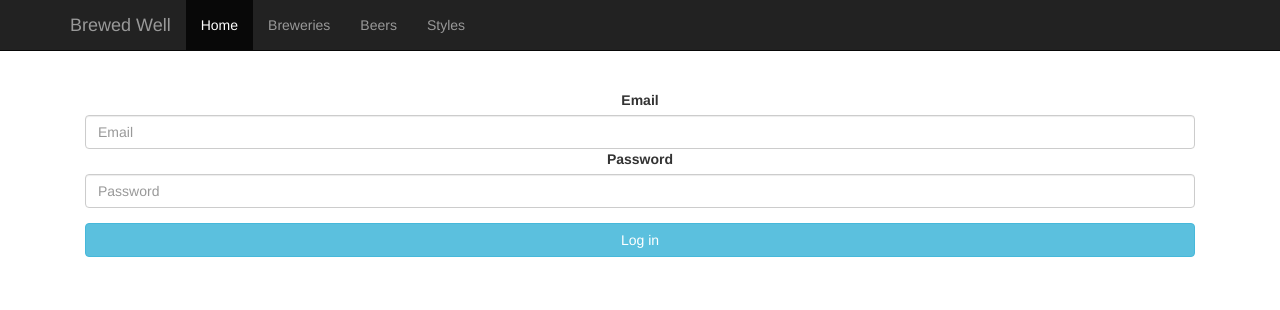
After one commit to sheeksav/brewedwell, a Django app: page /login/ in a window 1280 px wide. The commit adds this page. Shown: the top 310 px of the page. Run offline with Django 3.2, Linux system fonts and the light colour scheme; some libraries are stand-ins or nearby versions.

Commit message:
Created LoginView and login page template.

```diff
--- a/brewedwell/settings.py
+++ b/brewedwell/settings.py
@@ -87,3 +87,5 @@ USE_TZ = True
 # https://docs.djangoproject.com/en/1.6/howto/static-files/
 
 STATIC_URL = '/static/'
+
+LOGIN_URL = '/login/'
--- a/brewedwell/urls.py
+++ b/brewedwell/urls.py
@@ -1,6 +1,6 @@
 from django.conf.urls import patterns, include, url
 from engine.views import HomeView, BreweryListView, BeerListView, BreweryDetailView, BeerDetailView, StyleListView, \
-StyleDetailView
+StyleDetailView, LoginView
 
 from django.contrib import admin
 admin.autodiscover()
@@ -12,6 +12,7 @@ urlpatterns = patterns('',
 
     url(r'^admin/', include(admin.site.urls)),
 
+    url(r'^login/$', LoginView.as_view(), name='login'),
     url(r'^$', HomeView.as_view(), name='home'),
     url(r'^breweries/$', BreweryListView.as_view(), name='brewery-list'),
     url(r'^beers/$', BeerListView.as_view(), name='beer-list'),
--- /dev/null
+++ b/engine/forms.py
@@ -0,0 +1,14 @@
+from django import forms
+from django.contrib.auth.models import User
+
+class LoginForm(forms.Form):
+	email = forms.EmailField()
+	password = forms.CharField
+
+	def clean_email(self):
+		email = self.cleaned_data.get('email')
+
+		if not User.objects.filter(email=email).exists():
+			raise form.ValidationError('Email address not found')
+
+		return email
--- a/engine/views.py
+++ b/engine/views.py
@@ -1,11 +1,49 @@
 from django.shortcuts import render, redirect
-from django.views.generic import TemplateView
+from django.views.generic import TemplateView, FormView, View
 from engine.models import Brewery, Beer, Style
+from django.contrib.auth import login, authenticate, logout
+from django.contrib.auth.models import User
+
+from .forms import LoginForm
 
 # Create your views here.
 
 class HomeView(TemplateView):
 	template_name = 'engine/home.html'
+
+
+class LoginView(FormView):
+	form_class = LoginForm
+	template_name = 'login.html'
+	success_url = ''
+
+	def get_context_data(self, **kwargs):
+		context = super(LoginView, self).get_context_data(**kwargs)
+		context['next'] = self.request.GET.get('next')
+		return context
+
+	def form_valid(self, form):
+		username = User.objects.get(email=form.cleaned_data.get('email')).username
+		user = authenticate(username=username, password=form.cleaned_data.get('password'))
+
+		if user:
+			login(self.request, user)
+
+		if 'next' in self.request.GET:
+			self.success_url = self.request.GET.next('next')
+		else:
+			self.success_url = '/styles/'
+
+		return super(LoginView, self).form_valid(form)
+
+
+class LogoutView(View):
+
+	def get(self, request):
+		logout(request)
+
+		return redirect('home')
+
 
 class BreweryListView(TemplateView):
 	template_name = 'engine/brewery-list.html'
--- /dev/null
+++ b/templates/login.html
@@ -0,0 +1,30 @@
+{% extends 'base.html' %}
+
+
+{% block content %}
+
+<div class="container">
+	<div class="content-wrapper">
+
+		<form method="post" action="" role="form">
+
+			{% csrf_token %}
+
+			<div class="form-group">
+
+				<label for="id_email">Email</label>
+				<input class="form-control" id="id_email" name="email" placeholder="Email" type="email" autocomplete="off">
+
+				<label for="id_password">Password</label>
+				<input class="form-control" id="id_password" name="password" placeholder="Password" type="password" autocomplete="off">
+
+			</div>
+
+			<button type="submit" class="btn btn-info btn-block">Log in</button>
+
+		</form>
+
+	</div> <!--/content-wrapper-->
+</div> <!--/container-->
+
+{% endblock %}
```
Also changed, not shown: templates/engine/home.html (+8 -0 lines), engine/static/css/brewedwell-www.css (line endings or trailing spaces).
